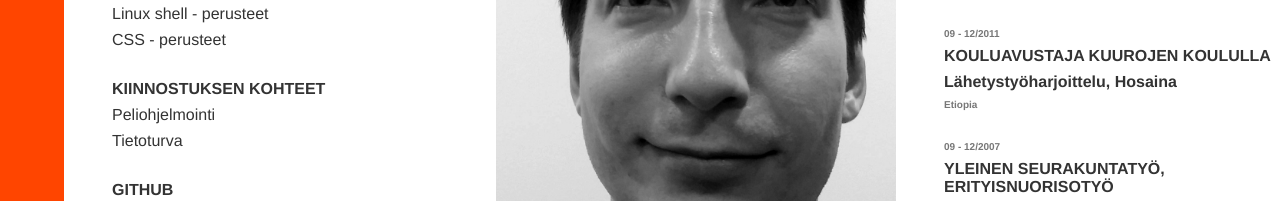
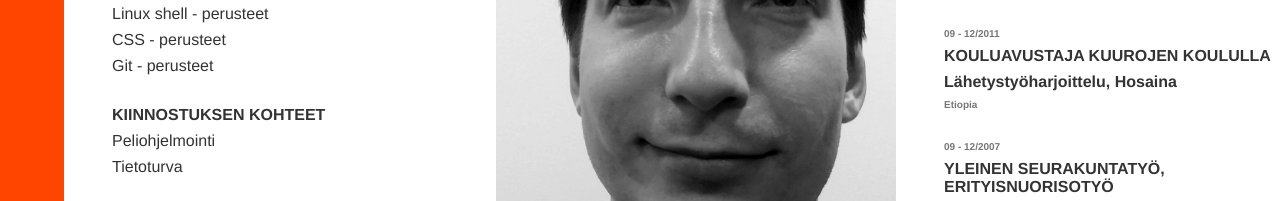
Before and after one commit to alhopasi/cv, a plain HTML site: page index.html in a window 1280 px wide. Shown: the part 341-542 px from the top of the page. Drawn offline with Linux system fonts and the light colour scheme.

Commit message:
added git basics to skills

```diff
--- a/index.html
+++ b/index.html
@@ -96,6 +96,7 @@
 	    <p>Java - kohtalainen</p>
 	    <p>Linux shell - perusteet</p>
 	    <p>CSS - perusteet</p>
+	    <p>Git - perusteet</p>
 	    <br>
 	    <p><b>KIINNOSTUKSEN KOHTEET</b></p>
 	    <p>Peliohjelmointi</p>
```
